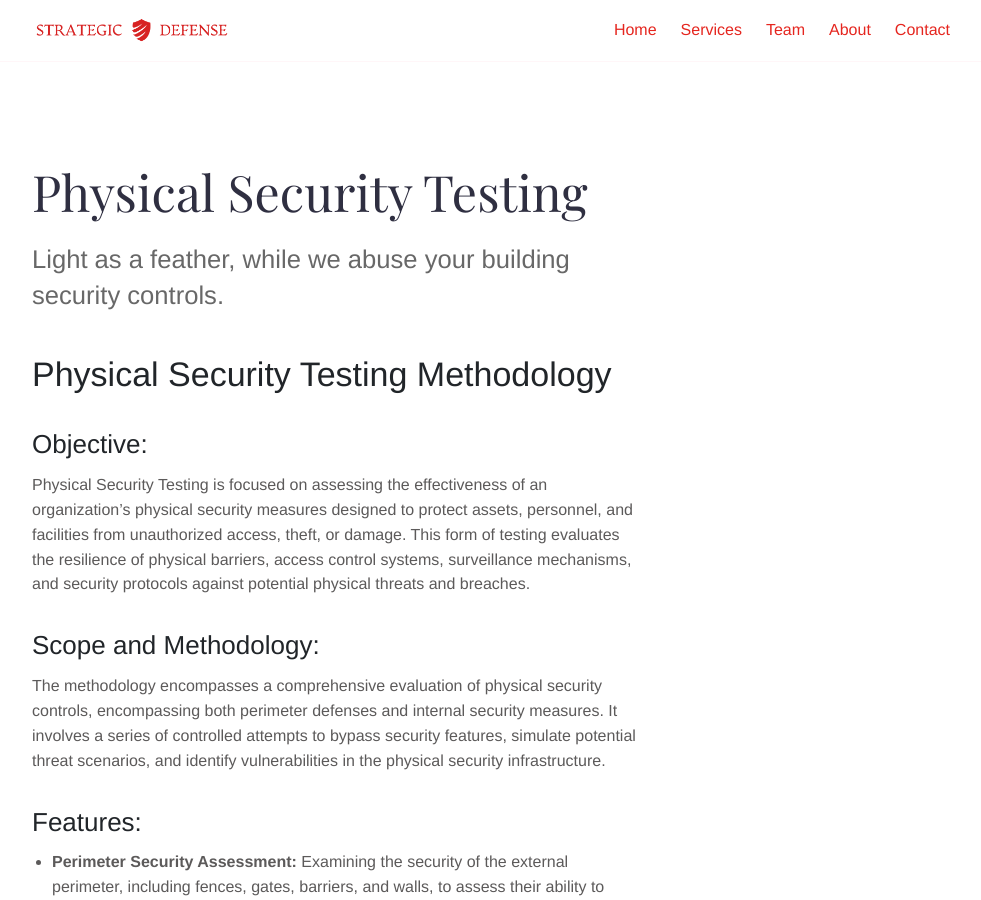
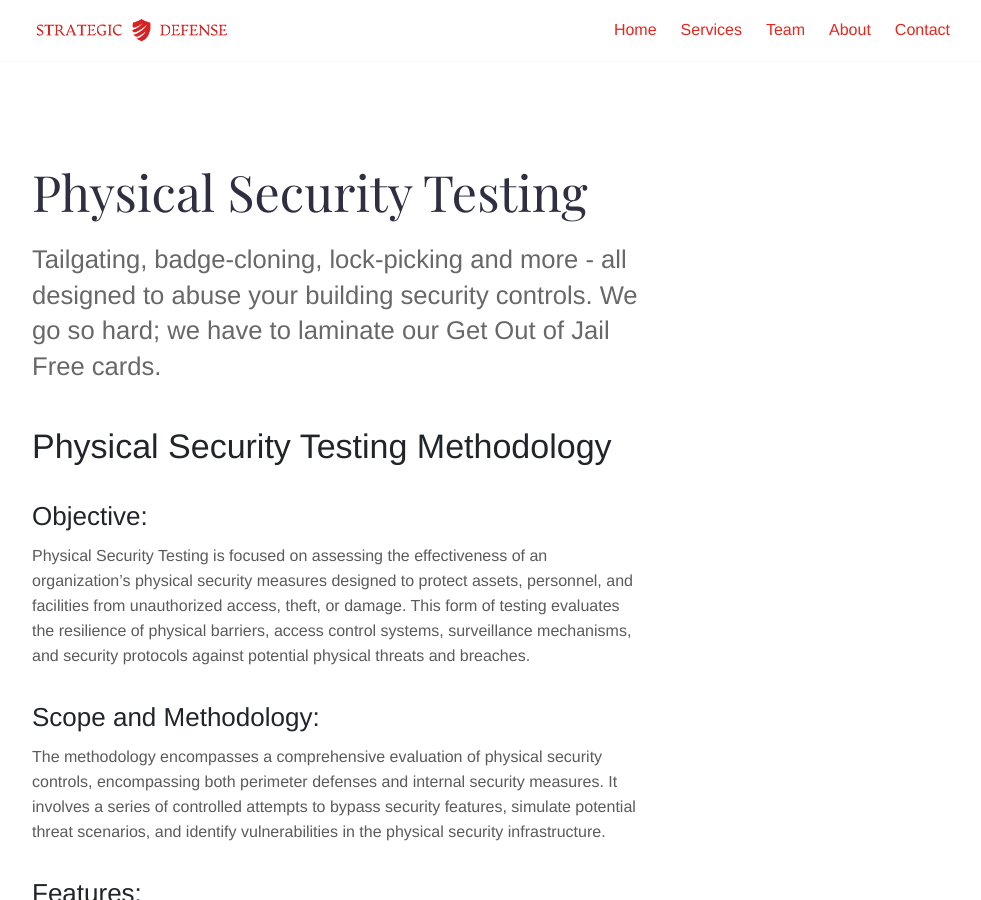
Before and after one commit to strategicdefense/strategicdefense.github.io, a Jekyll site: the page built from _services/physical.md, in a window 1280 px wide and 900 px high. Shown: the whole window, without its empty margins (143-1124 px from the left). Built offline with Jekyll 4.4.1, drawn with Linux system fonts in a browser that asks for light colours.

Commit message:
tweaking service descriptions

```diff
--- a/_services/physical.md
+++ b/_services/physical.md
@@ -4,7 +4,7 @@ date: 2019-03-28T15:14:54+10:00
 weight: 10
 ---
 
-Light as a feather, while we abuse your building security controls.
+Tailgating, badge-cloning, lock-picking and more - all designed to abuse your building security controls. We go so hard; we have to laminate our Get Out of Jail Free cards.
 <!--more-->
 
 # Physical Security Testing Methodology
```
Also changed, not shown: _services/network.md (+1 -1 lines), _services/web-app.md (+1 -1 lines), _services/wireless.md (+1 -1 lines), 6 other files.
